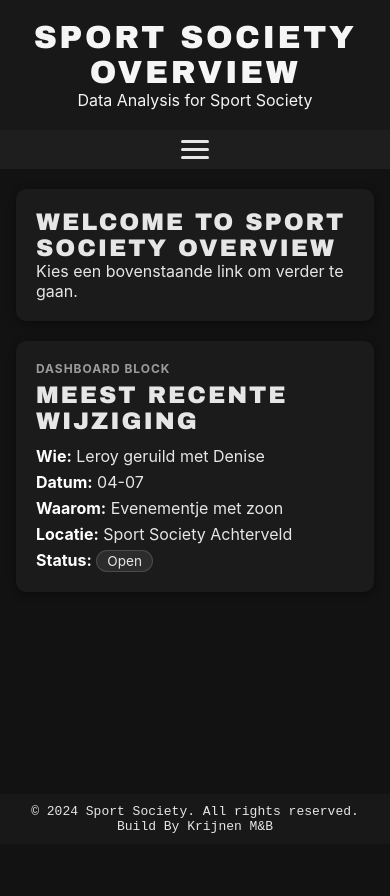
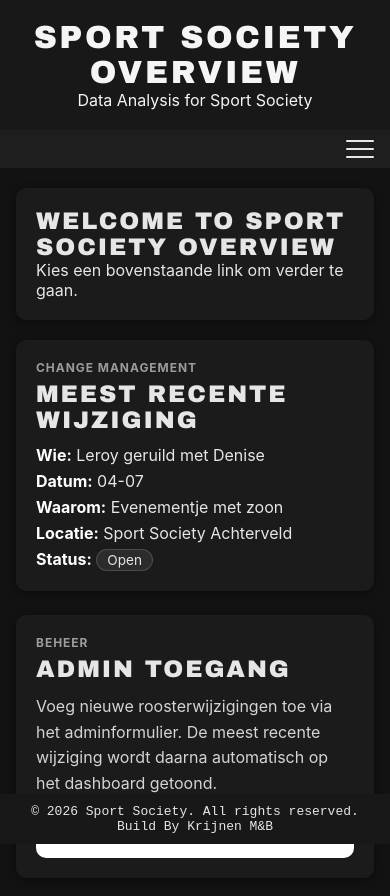
Before and after one commit to Michael-Kr26/Sport-Society-Overview, a plain HTML site: page index.html in a window 390 px wide. Before the commit the page ends 844 px from the top, so only its background shows below. Drawn offline with Linux system fonts and the light colour scheme.

Commit message:
Add admin access dashboard block and admin page

```diff
--- a/index.html
+++ b/index.html
@@ -22,7 +22,7 @@
             <a href="index.html">Home</a>
             <a href="cml.html">Roosterwijzigingen</a>
             <a href="schedule.html">Dashboard</a>
-            <a href="login.php">Admin login</a>
+            <a href="admin.html">Admin login</a>
         </div>
     </nav>
 
@@ -35,7 +35,7 @@
         <section class="dashboard-grid" aria-label="Dashboard overzicht">
             <article class="dashboard-card latest-change-card">
                 <div class="card-header">
-                    <p class="card-label">Dashboard block</p>
+                    <p class="card-label">Change Management</p>
                     <h2>Meest recente wijziging</h2>
                 </div>
 
@@ -43,11 +43,29 @@
                     <p class="empty-state">Wijziging laden...</p>
                 </div>
             </article>
+
+            <article class="dashboard-card admin-access-card">
+                <div class="card-header">
+                    <p class="card-label">Beheer</p>
+                    <h2>Admin toegang</h2>
+                </div>
+
+                <div class="admin-access-content">
+                    <p>
+                        Voeg nieuwe roosterwijzigingen toe via het adminformulier.
+                        De meest recente wijziging wordt daarna automatisch op het dashboard getoond.
+                    </p>
+
+                    <a href="admin.html" class="admin-button">
+                        Naar adminformulier
+                    </a>
+                </div>
+            </article>
         </section>
     </main>
 
     <footer>
-        <p>&copy; 2024 Sport Society. All rights reserved. Build By Krijnen M&amp;B</p>
+        <p>&copy; 2026 Sport Society. All rights reserved. Build By Krijnen M&amp;B</p>
     </footer>
 </body>
 </html>
--- a/styles.css
+++ b/styles.css
@@ -52,7 +52,7 @@ nav input[type="checkbox"] {
 .nav-toggle-label span::after {
     display: block;
     width: 28px;
-    height: 3px;
+    height: 2px;
     background: #e6e6e6;
     border-radius: 2px;
     position: relative;
@@ -189,10 +189,15 @@ footer {
 @media (max-width: 768px) {
     nav {
         padding: 0 16px;
+        justify-content: flex-end;
     }
 
     .nav-toggle-label {
-        display: block;
+        display: flex;
+        justify-content: flex-end;
+        align-items: center;
+        margin-left: auto;
+        padding: 18px 0;
     }
 
     .nav-links {
@@ -240,3 +245,63 @@ footer {
         grid-template-columns: 1fr;
     }
 }
+
+.dashboard-grid {
+    display: grid;
+    grid-template-columns: minmax(0, 2fr) minmax(280px, 1fr);
+    gap: 24px;
+    align-items: stretch;
+}
+
+.admin-access-card {
+    display: flex;
+    flex-direction: column;
+    justify-content: space-between;
+}
+
+.admin-access-content {
+    display: flex;
+    flex-direction: column;
+    gap: 18px;
+}
+
+.admin-access-content p {
+    line-height: 1.6;
+    color: #d4d4d4;
+}
+
+.admin-button {
+    display: inline-block;
+    width: fit-content;
+    padding: 12px 18px;
+    border-radius: 10px;
+    background: #ffffff;
+    color: #111111;
+    font-weight: 700;
+    text-decoration: none;
+    transition: transform 0.2s ease, opacity 0.2s ease;
+}
+
+.admin-button:hover {
+    transform: translateY(-2px);
+    opacity: 0.85;
+}
+
+@media (max-width: 768px) {
+    .dashboard-grid {
+        grid-template-columns: 1fr;
+    }
+
+    .latest-change-card {
+        order: 1;
+    }
+
+    .admin-access-card {
+        order: 2;
+    }
+
+    .admin-button {
+        width: 100%;
+        text-align: center;
+    }
+}
```
Also changed, not shown: admin.html (added).
